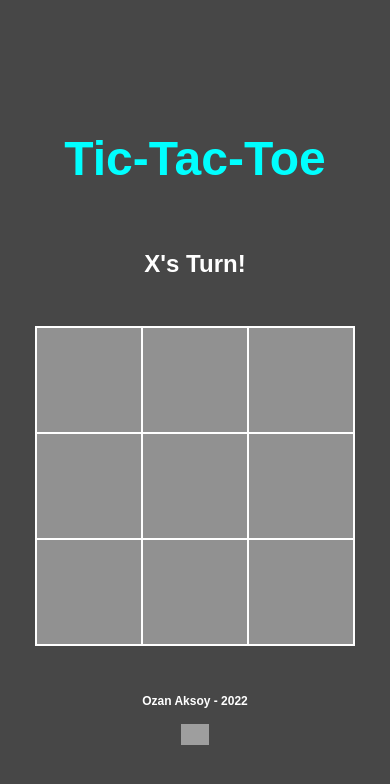
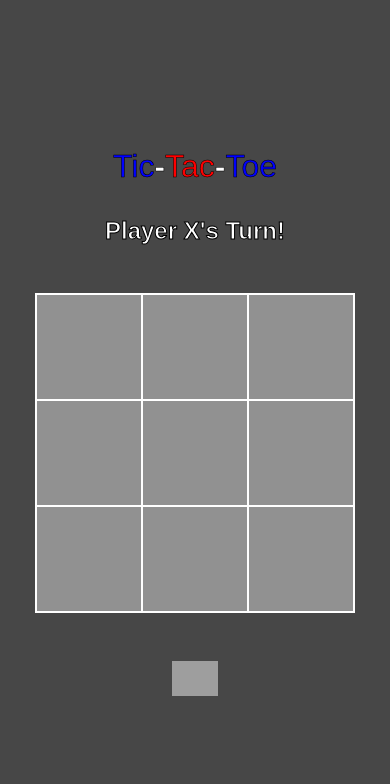
Before and after one commit to ozanakss123/tic-tac-toe, a plain HTML site: page index.html in a window 390 px wide. Drawn offline with Linux system fonts and the light colour scheme; grey boxes are pictures that could not be loaded.

Commit message:
new style components

```diff
--- a/app.js
+++ b/app.js
@@ -7,7 +7,7 @@ let gameOver = false;
 let winner;
 
 function startGame() {
-    playerText.textContent = `${player}'s Turn!`
+    playerText.textContent = `Player ${player}'s Turn!`
     playerText.style.color = "white"
 
     blocks.forEach(block => block.addEventListener("click", () => chooseArea(block)))
@@ -33,7 +33,7 @@ function chooseArea(block) {
     checkTie();
 
     if(gameOver) {
-        playerText.textContent = `Game over, ${winner} is winner!`;
+        playerText.textContent = `Game over, Player ${winner} is winner!`;
         blocks.forEach(block => block.style.pointerEvents = 'none');
         button.style.display = "block"
 
@@ -43,11 +43,11 @@ function chooseArea(block) {
 function turnPlayer() {
     if (player === "X"){
         player = "O";
-        playerText.textContent = `${player}'s Turn!`
+        playerText.textContent = `Player ${player}'s Turn!`
         return;
     } else if (player === "O"){
         player = "X";
-        playerText.textContent = `${player}'s Turn!`
+        playerText.textContent = `Player ${player}'s Turn!`
     }
 }
 
--- a/index.html
+++ b/index.html
@@ -8,7 +8,9 @@
     <link rel="stylesheet" href="./style.css">
 </head>
 <body>
-    <h1>Tic-Tac-Toe</h1>
+    <div class="header">
+        <span class="blue">Tic</span><h1>-</h1><span class="red">Tac</span><h1>-</h1><span class="blue">Toe</span>
+    </div>
     <h2 id="player"></h2>
     <div class="game-container">
         <div class="block"></div>
--- a/style.css
+++ b/style.css
@@ -15,15 +15,35 @@ body{
     width: 100%;
 }
 
+.header{
+    display: flex;
+    justify-content: center;
+    align-items: center;
+}
+
+.red{
+    color: red;
+    font-size: 4rem;
+    -webkit-text-stroke: 1px black;
+}
+
+.blue{
+    color: blue;
+    font-size: 4rem;
+    -webkit-text-stroke: 1px black;
+}
+
 h1{
-    font-size: 3rem;
-    margin-bottom: 4rem;
-    margin-top: 2rem;
-    color: aqua;
+    font-size: 4rem;
+    color: rgb(255, 255, 255);
+    -webkit-text-stroke: 1px black;
 }
 
 h2{
+    margin-top: 2rem;
     margin-bottom: 3rem;
+    font-size: 2rem;
+    -webkit-text-stroke: 1px black;
 }
 
 .game-container{
@@ -41,6 +61,7 @@ h2{
     justify-content: center;
     font-size: 5rem;
     color: blue;
+    -webkit-text-stroke: 1px white;
     width: 100%;
     height: 100%;
     border: 1px solid rgb(255, 255, 255);
@@ -70,7 +91,9 @@ h2{
     border: 2px solid gray;
     color: white;
     transition: border 500ms;
-    margin-top: 1rem;
+    margin-top: 0.5rem;
+    font-size: 12px;
+    font-weight: 600;
 }
 
 .btn:hover{
@@ -97,3 +120,20 @@ img{
     margin-top: 1rem;
     width: 7%;
 }
+
+@media only screen and (max-width: 600px) {
+
+    img{
+        width: 12%;
+    }
+    footer p{
+        display: none;
+    }
+    .red,.blue,h1{
+        font-size: 2rem;
+        -webkit-text-stroke: 0.5px black;
+    }
+    h2{
+        font-size: 1.5rem;
+    }
+}
```
